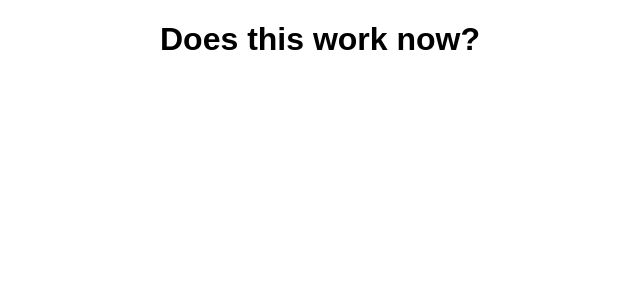
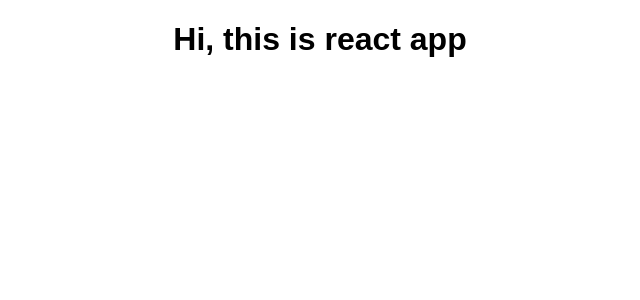
Before and after one commit to sriharshakappala/react-complete-guide, a React (Create React App) app: page / in a window 1280 px wide. Shown: the top 300 px of the page, without its empty margins (320-960 px from the left). Built offline with nearby package versions, Linux system fonts and the light colour scheme.

Commit message:
React.createElement 4

```diff
--- a/src/App.js
+++ b/src/App.js
@@ -3,12 +3,12 @@ import './App.css';
 
 class App extends Component {
   render() {
-    // return (
-    //   <div className="App">
-    //     <h1>Hi, this is react app</h1>
-    //   </div>
-    // );
-    return React.createElement('div', {className: 'App'}, React.createElement('h1', null, 'Does this work now?'));
+    return (
+      <div className="App">
+        <h1>Hi, this is react app</h1>
+      </div>
+    );
+    // return React.createElement('div', {className: 'App'}, React.createElement('h1', null, 'Does this work now?'));
   }
 }
 
```
